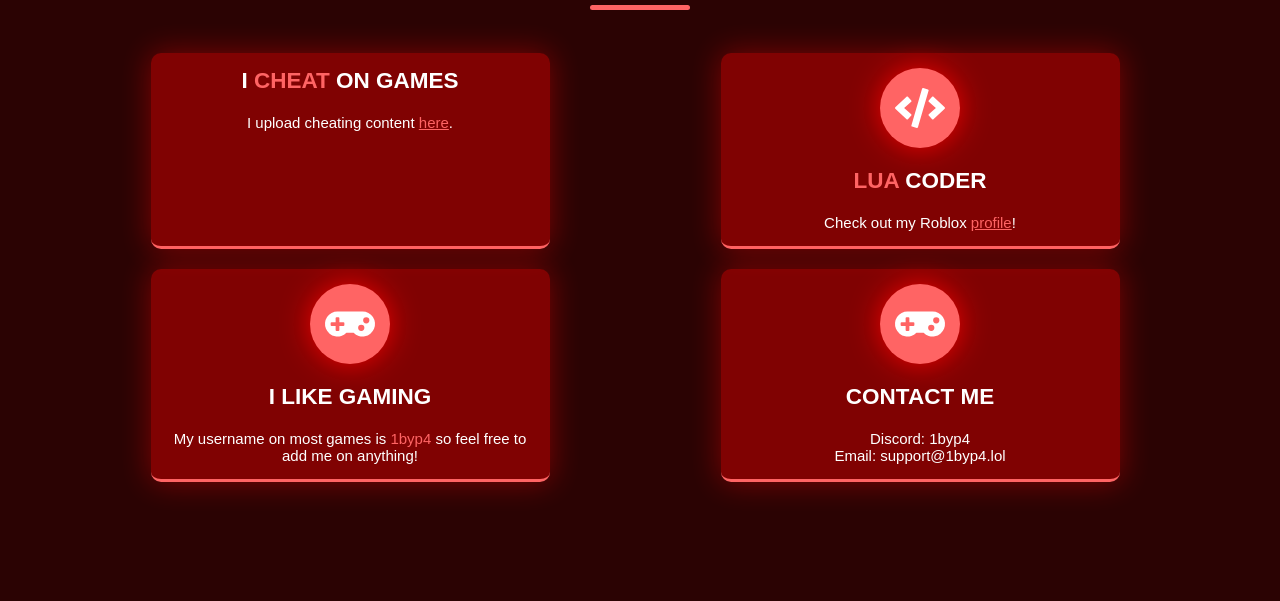
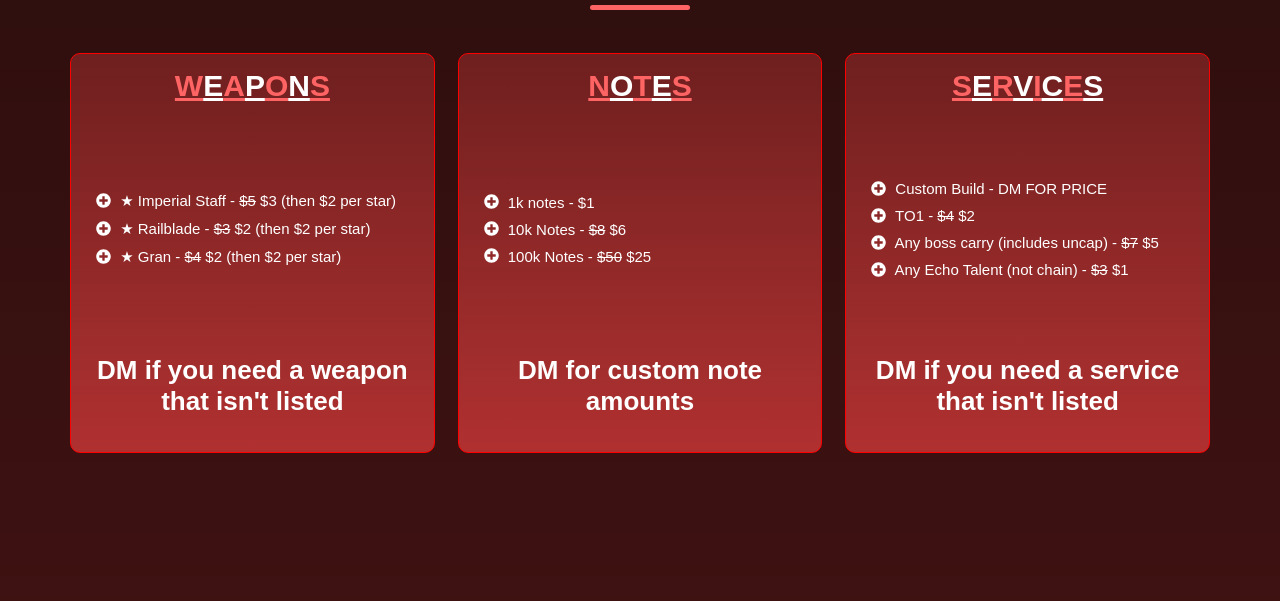
Before and after one commit to crewbrewz/armainvftrewararar, a plain HTML site: page deepmarket.html in a window 1280 px wide. Shown: the part 199-800 px from the top of the page. Drawn offline with nearby package versions, Linux system fonts and the light colour scheme.

Commit message:
Update deepmarket.html

```diff
--- a/deepmarket.html
+++ b/deepmarket.html
@@ -8,56 +8,54 @@
     <link href="https://cdnjs.cloudflare.com/ajax/libs/font-awesome/6.4.0/css/all.min.css" rel="stylesheet">
     <link rel="stylesheet" href="css/style.css">
 </head>
-    <section id="home">
-        <div class="bg-advantages">
+       <section id="buy">
+        <div class="bg-buy">
             <div class="bg-inner">
-                <div class="advantages-content">
+                <div class="buy-content">
                     <div class="container">
                         <div class="content-title">
-                            <h1><span>PRODUCTS</span></h1>
+                            <h1><span>Product</span> list (OPENING SALE)</h1>
                             <div class="line"></div>
                         </div>
-                        <div class="advantages-items">
-
-                            <div class="advantages-item">
-
-                                <h1>I <span>cheat</span> on games</h1>
-                                <p>I upload cheating content <a href="https://www.youtube.com/@ActuallyHavingFun"><span><u>here</u></span></a>.</p>
+                        <div class="buy-items">
+                            <div class="buy-item">
+                                <h1><span><u>W</u></span><u>e</u><span><u>a</u></span><u>p</u><span><u>o</u></span><u>n</u><span><u>s</u></span></h1>
+                                <div class="list-func">
+                                    <p><i class="fas fa-plus-circle"></i> ★ Imperial Staff - <del>$5</del> $3 (then $2 per star)</p>
+                                    <p><i class="fas fa-plus-circle"></i> ★ Railblade - <del>$3</del> $2 (then $2 per star)</p>
+                                    <p><i class="fas fa-plus-circle"></i> ★ Gran - <del>$4</del> $2 (then $2 per star)</p>
+                                </div>
+                                <h3>DM if you need a weapon that isn't listed</h3>
                             </div>
-                            <div class="advantages-item">
-                                <div class="icon">
-                                    <i class="fas fa-code"></i>
+                            <div class="buy-item">
+                                <h1><span><u>N</u></span><u>o</u><span><u>t</u></span><u>e</u><span><u>s</u></span></h1>
+                                <div class="list-func">
+                                    <p><i class="fas fa-plus-circle"></i> 1k notes - $1</p>
+                                    <p><i class="fas fa-plus-circle"></i> 10k Notes - <del>$8</del> $6</p>
+                                    <p><i class="fas fa-plus-circle"></i> 100k Notes - <del>$50</del> $25</p>
                                 </div>
-
-                                <h1><span>LUA</span> Coder</h1>
-                                <p>
-                                    Check out my Roblox <a href="https://www.roblox.com/users/2291768016/profile"><span><u>profile</u></span></a>!
-                                </p>
+                                <h3>DM for custom note amounts</h3>
                             </div>
-                            <div class="advantages-item">
-                                <div class="icon">
-                                    <i class="fas fa-gamepad"></i>
+                            <div class="buy-item">
+                                <h1><span><u>S</u></span><u>e</u><span><u>r</u></span><u>v</u><span><u>i</u></span><u>c</u><span><u>e</u></span><u>s</u></h1>
+                                <div class="list-func">
+                                    <p><i class="fas fa-plus-circle"></i> Custom Build - DM FOR PRICE</p>
+                                    <p><i class="fas fa-plus-circle"></i> TO1 - <del>$4</del> $2</p>
+                                    <p><i class="fas fa-plus-circle"></i> Any boss carry (includes uncap) - <del>$7</del> $5</p>
+                                    <p><i class="fas fa-plus-circle"></i> Any Echo Talent (not chain) - <del>$3</del> $1</p>
                                 </div>
-
-                                <h1>I like gaming</h1>
-                                <p>My username on most games is <span>1byp4</span> so feel free to add me on anything!</p>
+                                <h3>DM if you need a service that isn't listed</h3>
                             </div>
-
-
-                        <div class="advantages-item">
-                                <div class="icon">
-                                    <i class="fas fa-gamepad"></i>
-                                </div>
-
-                                <h1>Contact me</h1>
-                                <p>Discord: 1byp4<br>Email: support@1byp4.lol</p>
-                            </div></div>
-
+                        </div>
+                        <div class="buy-img">
+                            <img src="img/home4.html" alt="">
+                        </div>
                     </div>
                 </div>
             </div>
         </div>
     </section>
+    <!--/buy-->
 
     <!--/advantages-->
 
```
